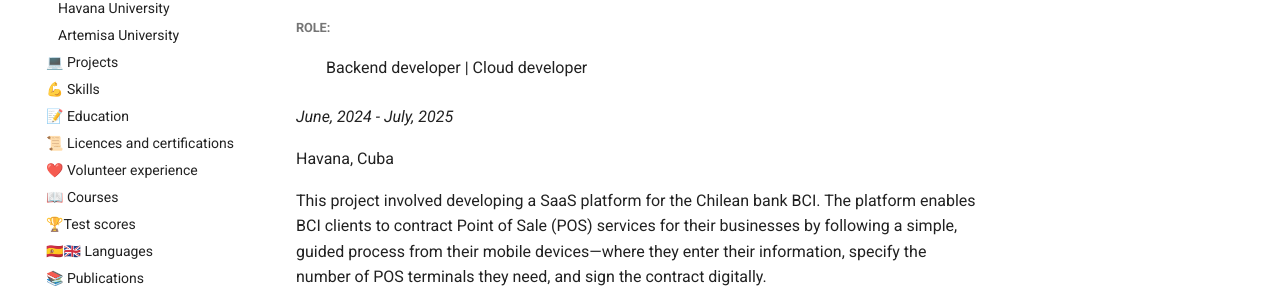
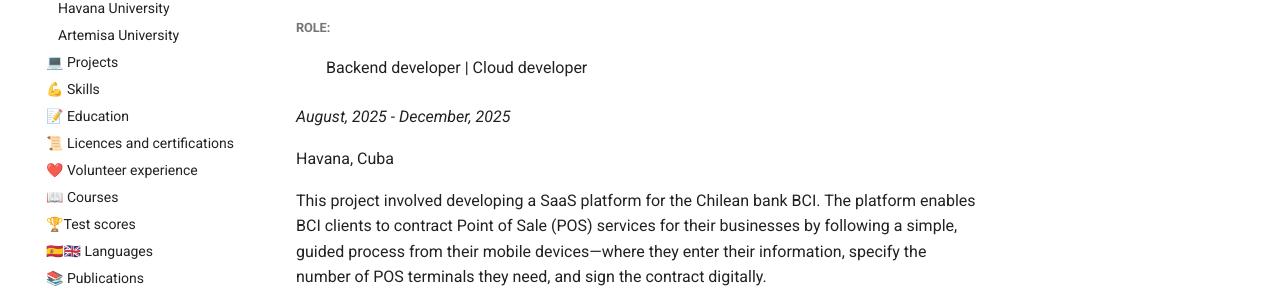
Before and after one commit to rayniel95/rayniel95.github.io, an MkDocs documentation site: the page built from docs/work_experience/datamart/bylaws.md, in a window 1280 px wide and 900 px high. Shown: the part 426-719 px from the top of the window. Built offline with MkDocs 1.6.1 and Material for MkDocs 9.7.7, drawn with Linux system fonts in a browser that asks for light colours.

Commit message:
docs(datamart): update work experience dates

```diff
--- a/docs/work_experience/datamart/bylaws.md
+++ b/docs/work_experience/datamart/bylaws.md
@@ -11,7 +11,7 @@
 ##### Role:
 : Backend developer | Cloud developer
 
-*June, 2024 - July, 2025*
+*August, 2025 - December, 2025*
 
 Havana, Cuba
 
```
